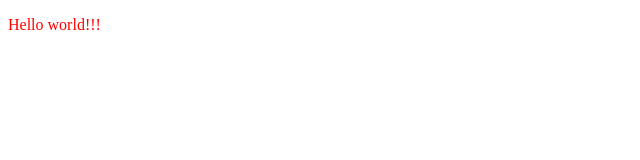
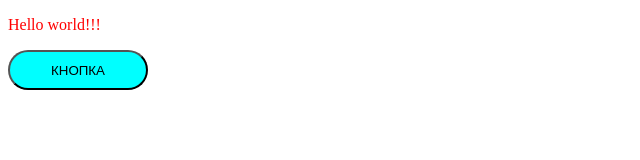
Before and after one commit to VIKTORIYA-S/homework, a plain HTML site: page index.html in a window 1280 px wide. Shown: the whole page, without its empty margins (0-640 px from the left). Drawn offline with Linux system fonts and the light colour scheme.

Commit message:
add button

```diff
--- a/index.html
+++ b/index.html
@@ -8,6 +8,6 @@
 </head>
 <body>
     <p>Hello world!!!</p>
-    <div></div>
+    <button>КНОПКА</button>
 </body>
 </html>
--- a/styles.css
+++ b/styles.css
@@ -2,8 +2,9 @@ p {
     color: red;
 }
 
-div {
-    width: 100px;
-    height: 100px;
-    color: aqua;
+button {
+    width: 140px;
+    height: 40px;
+    background-color: aqua;
+    border-radius: 20px;
 }
```
